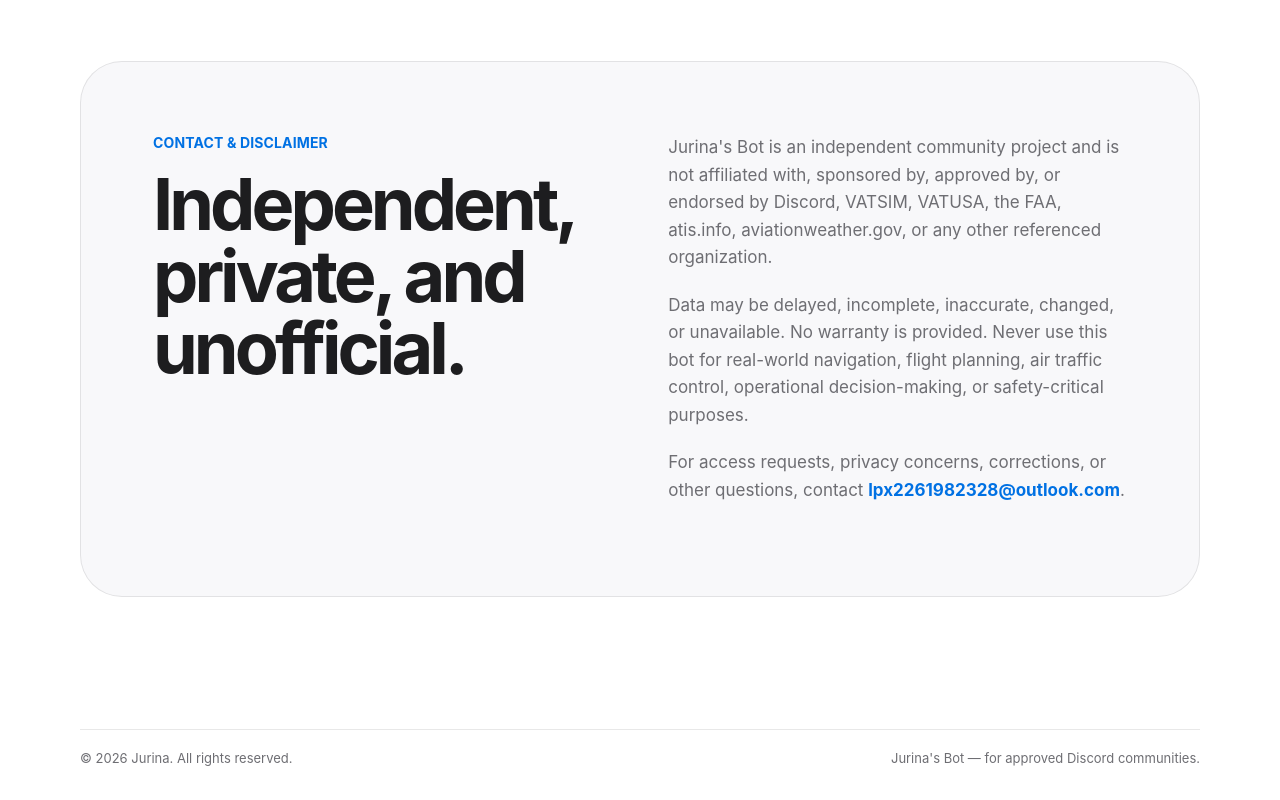
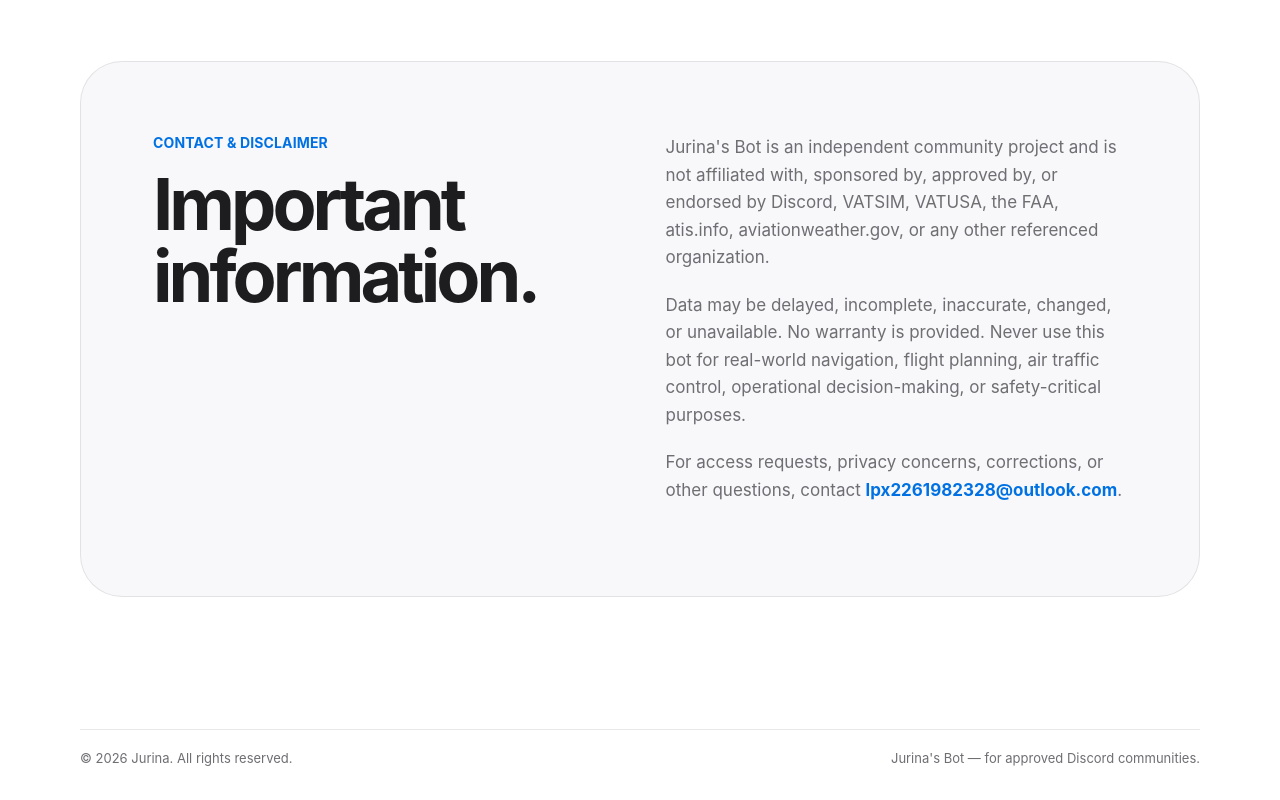
Before and after one commit to lpxlpx7/Jurinas-Bot-Website, a plain HTML site: page index.html in a window 1280 px wide. Shown: the part 5057-5857 px from the top of the page. Drawn offline with Linux system fonts and the light colour scheme.

Commit message:
Refine disclaimer heading

```diff
--- a/index.html
+++ b/index.html
@@ -225,7 +225,7 @@
       <div class="disclaimer-card reveal">
         <div>
           <p class="eyebrow" data-en="CONTACT & DISCLAIMER" data-ja="お問い合わせ・免責事項">CONTACT &amp; DISCLAIMER</p>
-          <h2 data-en="Independent, private, and unofficial." data-ja="独立した、非公式のプライベートBotです。">Independent, private, and unofficial.</h2>
+          <h2 data-en="Important information." data-ja="大切なお知らせ">Important information.</h2>
         </div>
         <div class="legal-copy">
           <p data-en="Jurina's Bot is an independent community project and is not affiliated with, sponsored by, approved by, or endorsed by Discord, VATSIM, VATUSA, the FAA, atis.info, aviationweather.gov, or any other referenced organization." data-ja="Jurina's Botは独立したコミュニティプロジェクトであり、Discord、VATSIM、VATUSA、FAA、atis.info、aviationweather.gov、その他の関連組織との提携、後援、承認、推奨関係はありません。">
```
